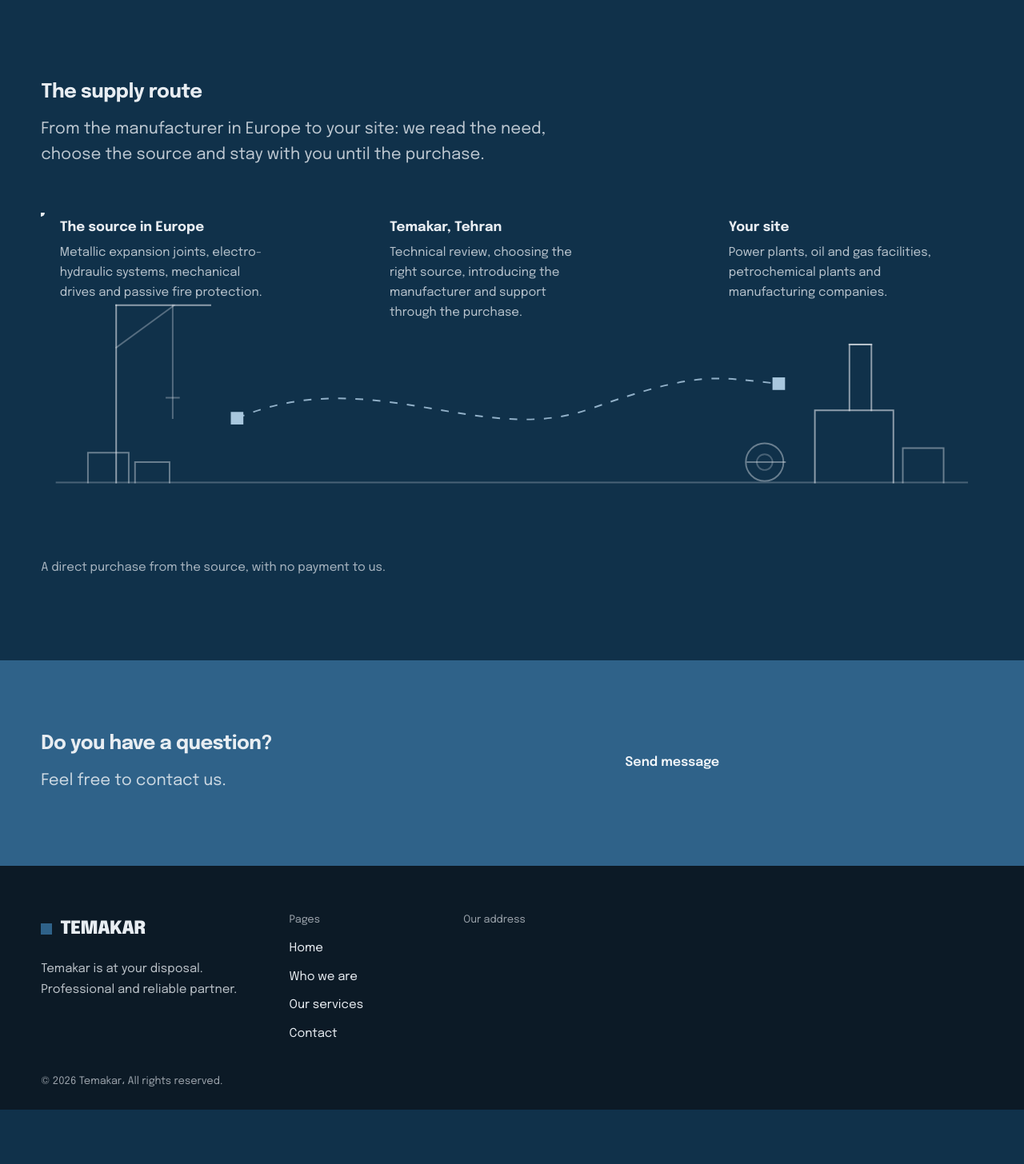
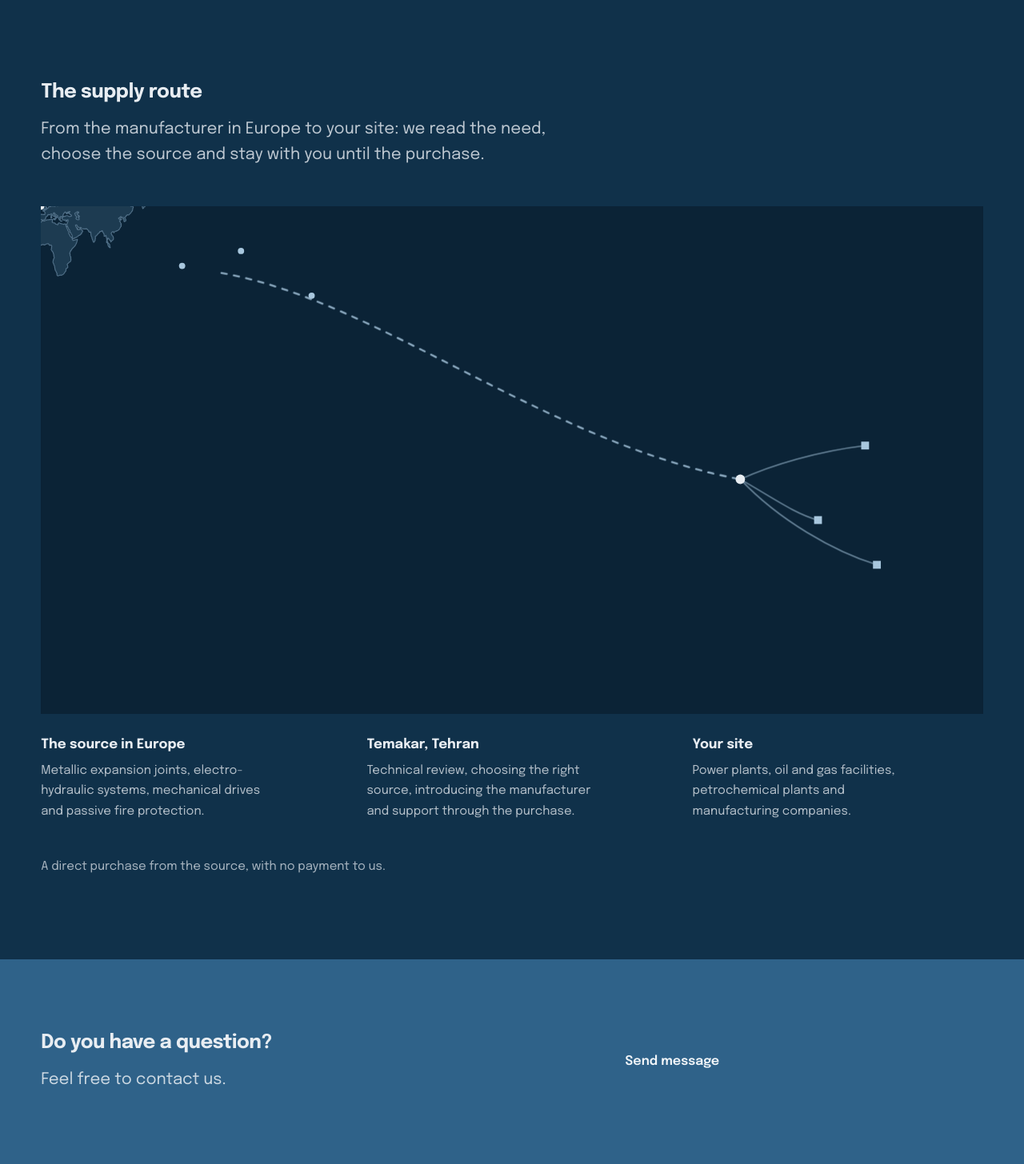
Before and after one commit to LeylaKhojasteh/temakar-site, a Django app: page / in a window 1280 px wide, after a click on "Skip to content". Shown: the part 1772-3228 px from the top of the page at 80% size. Before the commit the page ends 3160 px from the top, so only its background shows below. Run offline with Django 5.2, Linux system fonts and the light colour scheme; data comes from the database, SQL or seed files in the repository; data that the repository does not hold is empty; style sheets or scripts are compiled from the project's sources.

Commit message:
feat(home): draw the supply route on a real map
- Natural Earth land data is projected and simplified into a 14 KB SVG of
  Europe, North Africa and the Middle East, in the site palette
- the route runs from a European source cluster to Tehran and then fans
  out to the three industries, with pulses that travel and hold at each
  stop; hovering a station brightens its segment
- the legend keeps the real content, the pulses stop under reduced motion
  and the map is a static asset the browser can cache

```diff
--- a/assets/css/main.css
+++ b/assets/css/main.css
@@ -2064,85 +2064,130 @@ html[lang="fa"] .prose-temakar {
 }
 
 
-/* ---------- مسیر تأمین: صحنهٔ حمل ---------- */
+/* ---------- مسیر تأمین: نقشه ---------- */
 
 .sourcing {
   overflow: clip;
 }
 
 .route {
-  margin: 56px 0 0;
+  margin: 48px 0 0;
 }
 
 .route__frame {
   position: relative;
-}
-
-.route__scene {
+  aspect-ratio: 1200 / 647;
+  background-color: #0b2336;
+}
+
+.route__map,
+.route__overlay {
+  position: absolute;
+  inset: 0;
   display: block;
   width: 100%;
-  height: auto;
-  color: color-mix(in srgb, var(--color-paper) 58%, transparent);
-}
-
-.route__path {
+  height: 100%;
+}
+
+.route__map {
+  object-fit: cover;
+}
+
+.route__overlay {
+  pointer-events: none;
+}
+
+.route__track {
+  stroke: var(--color-sky);
+  stroke-width: 2;
   opacity: 0.85;
-}
-
-.route__note h3 {
+  transition: stroke 220ms ease, stroke-width 220ms ease, opacity 220ms ease;
+}
+
+.route__main {
+  stroke-width: 2.4;
+  stroke-dasharray: 7 9;
+}
+
+.route__branches path {
+  stroke-width: 1.6;
+  opacity: 0.75;
+}
+
+.route__dots {
+  fill: var(--color-sky);
+}
+
+.route__hub {
+  fill: var(--color-paper);
+}
+
+.route__pulse {
+  fill: var(--color-paper);
+}
+
+.route__item h3 {
   margin: 0;
   font-family: var(--font-display);
   font-size: 1.05rem;
   font-weight: 700;
-  line-height: 1.3;
+  line-height: 1.35;
   color: var(--color-paper);
-}
-
-.route__note p {
+  transition: color 200ms ease;
+}
+
+.route__item p {
   margin: 8px 0 0;
-  max-width: 30ch;
+  max-width: 34ch;
   font-size: var(--t-small);
-  line-height: 1.65;
-  color: color-mix(in srgb, var(--color-paper) 78%, transparent);
-}
-
-.route__notes {
+  line-height: 1.7;
+  color: color-mix(in srgb, var(--color-paper) 76%, transparent);
+}
+
+.route__item:hover h3,
+.route__item:focus-visible h3 {
+  color: var(--color-sky);
+}
+
+.route__legend {
   display: grid;
-  gap: 22px;
+  gap: 26px;
   margin-block-start: 28px;
 }
 
-.route__caption {
-  margin-block-start: 20px;
+.route__note {
+  margin: 0;
   font-size: var(--t-small);
   color: color-mix(in srgb, var(--color-paper) 70%, transparent);
 }
 
-@media (min-width: 1100px) {
-  .route__notes {
-    position: absolute;
-    inset: 0;
-    display: block;
-    margin: 0;
+@media (min-width: 900px) {
+  .route__legend {
+    grid-template-columns: repeat(3, minmax(0, 1fr));
+    gap: 44px;
   }
 
   .route__note {
-    position: absolute;
-    inset-block-start: 2%;
-    width: 24%;
-  }
-
-  .route__note--source {
-    left: 2%;
-  }
-
-  .route__note--middle {
-    left: 37%;
-  }
-
-  .route__note--target {
-    left: 73%;
-  }
+    grid-column: 1 / -1;
+  }
+}
+
+[data-route][data-focus="source"] .route__main {
+  stroke: var(--color-paper);
+  stroke-width: 3;
+  opacity: 1;
+}
+
+[data-route][data-focus="target"] .route__branches path {
+  stroke: var(--color-paper);
+  stroke-width: 2.4;
+  opacity: 1;
+}
+
+[data-route][data-focus="middle"] .route__hub {
+  fill: var(--color-sky);
+  stroke: var(--color-paper);
+  stroke-width: 2;
 }
 
 @media (prefers-reduced-motion: reduce) {
--- a/static/js/site.js
+++ b/static/js/site.js
@@ -210,6 +210,24 @@
     }
   }
 
+  // نقشهٔ مسیر تأمین: هاور روی هر ایستگاه، همان بخش مسیر را روشن می‌کند.
+  var routeFigure = document.querySelector("[data-route]");
+  if (routeFigure) {
+    var routeItems = routeFigure.querySelectorAll(".route__item");
+    Array.prototype.forEach.call(routeItems, function (item) {
+      var focus = function () {
+        routeFigure.setAttribute("data-focus", item.getAttribute("data-stop"));
+      };
+      var blur = function () {
+        routeFigure.removeAttribute("data-focus");
+      };
+      item.addEventListener("pointerenter", focus);
+      item.addEventListener("pointerleave", blur);
+      item.addEventListener("focusin", focus);
+      item.addEventListener("focusout", blur);
+    });
+  }
+
   if (!menu || !openButton) {
     return;
   }
--- a/templates/partials/sourcing_map.html
+++ b/templates/partials/sourcing_map.html
@@ -1,4 +1,4 @@
-{% load site_tags %}
+{% load static site_tags %}
 <section class="panel panel--navy sourcing" aria-labelledby="sourcing-title">
   <div class="shell">
     <div class="sourcing__head reveal">
@@ -12,44 +12,65 @@
       </p>
     </div>
 
-    <figure class="route reveal">
+    <figure class="route reveal" data-route>
       <div class="route__frame">
-        <svg class="route__scene" viewBox="0 0 1200 420" aria-hidden="true" focusable="false">
-          <g class="route__line" fill="none" stroke="currentColor" stroke-width="2" stroke-linecap="square">
-            <path d="M20 344 H1180" opacity="0.45" />
-            <path d="M96 344 V118" />
-            <path d="M96 118 H216" />
-            <path d="M96 172 L170 118" opacity="0.55" />
-            <path d="M168 118 V236" opacity="0.55" />
-            <path d="M160 236 H176 M168 236 V262" opacity="0.55" />
-            <path d="M60 344 V306 H112 V344" opacity="0.7" />
-            <path d="M120 344 V318 H164 V344" opacity="0.7" />
-            <path d="M986 344 V252 H1086 V344" />
-            <path d="M1098 344 V300 H1150 V344" opacity="0.7" />
-            <path d="M1030 252 V168 H1058 V252" />
-            <path d="M1030 168 H1058" />
-            <path d="M900 318 H948" opacity="0.7" />
-            <circle cx="922" cy="318" r="24" opacity="0.7" />
-            <circle cx="922" cy="318" r="10" opacity="0.45" />
+        <img class="route__map" src="{% static 'img/supply-map.svg' %}" width="1200" height="647"
+             alt="{% if is_fa %}نقشهٔ اروپا، شمال آفریقا و خاورمیانه با مسیر تأمین از اروپا به تهران{% else %}Map of Europe, North Africa and the Middle East with the supply route from Europe to Tehran{% endif %}"
+             loading="lazy" decoding="async">
+
+        <svg class="route__overlay" viewBox="0 0 1200 647" aria-hidden="true" focusable="false">
+          <g class="route__track" fill="none" stroke-linecap="round">
+            <path class="route__main" d="M230 85 C 430 120, 640 300, 891 348" />
+            <g class="route__branches">
+              <path d="M891 348 C 930 330, 990 312, 1050 305" />
+              <path d="M891 348 C 930 370, 960 392, 990 400" />
+              <path d="M891 348 C 940 400, 1010 440, 1065 457" />
+            </g>
           </g>
 
-          <path class="route__path" id="supply-route" d="M250 262 C 420 190 560 300 700 250 S 860 210 940 218"
-                fill="none" stroke="var(--color-sky)" stroke-width="2" stroke-dasharray="10 12" />
-
-          <g class="route__nodes" fill="var(--color-sky)">
-            <rect x="242" y="254" width="16" height="16" />
-            <rect x="932" y="210" width="16" height="16" />
+          <g class="route__dots">
+            <circle cx="180" cy="76" r="4" />
+            <circle cx="255" cy="57" r="4" />
+            <circle cx="345" cy="114" r="4" />
+            <circle class="route__hub" cx="891" cy="348" r="6" />
+            <rect x="1045" y="300" width="10" height="10" />
+            <rect x="985" y="395" width="10" height="10" />
+            <rect x="1060" y="452" width="10" height="10" />
           </g>
 
-          <circle class="route__pulse" r="5" fill="var(--color-paper)">
-            <animateMotion dur="6s" repeatCount="indefinite" rotate="auto">
-              <mpath href="#supply-route" />
+          <circle class="route__pulse" r="4.5">
+            <animateMotion dur="7s" repeatCount="indefinite" keyPoints="0;1;1" keyTimes="0;0.34;1" calcMode="linear">
+              <mpath href="#route-main-path" />
             </animateMotion>
           </circle>
+          <path id="route-main-path" d="M230 85 C 430 120, 640 300, 891 348" fill="none" stroke="none" />
+
+          <circle class="route__pulse route__pulse--branch" r="3.5" opacity="0">
+            <animate attributeName="opacity" from="0" to="1" begin="2.4s" dur="0.01s" fill="freeze" />
+            <animateMotion dur="7s" begin="2.4s" repeatCount="indefinite" keyPoints="0;1;1" keyTimes="0;0.22;1" calcMode="linear">
+              <mpath href="#route-branch-a" />
+            </animateMotion>
+          </circle>
+          <circle class="route__pulse route__pulse--branch" r="3.5" opacity="0">
+            <animate attributeName="opacity" from="0" to="1" begin="2.55s" dur="0.01s" fill="freeze" />
+            <animateMotion dur="7s" begin="2.55s" repeatCount="indefinite" keyPoints="0;1;1" keyTimes="0;0.22;1" calcMode="linear">
+              <mpath href="#route-branch-b" />
+            </animateMotion>
+          </circle>
+          <circle class="route__pulse route__pulse--branch" r="3.5" opacity="0">
+            <animate attributeName="opacity" from="0" to="1" begin="2.7s" dur="0.01s" fill="freeze" />
+            <animateMotion dur="7s" begin="2.7s" repeatCount="indefinite" keyPoints="0;1;1" keyTimes="0;0.22;1" calcMode="linear">
+              <mpath href="#route-branch-c" />
+            </animateMotion>
+          </circle>
+          <path id="route-branch-a" d="M891 348 C 930 330, 990 312, 1050 305" fill="none" stroke="none" />
+          <path id="route-branch-b" d="M891 348 C 930 370, 960 392, 990 400" fill="none" stroke="none" />
+          <path id="route-branch-c" d="M891 348 C 940 400, 1010 440, 1065 457" fill="none" stroke="none" />
         </svg>
+      </div>
 
-        <div class="route__notes">
-          <div class="route__note route__note--source">
+      <figcaption class="route__legend">
+        <div class="route__item" data-stop="source" tabindex="0">
           <h3>{% if is_fa %}منبع در اروپا{% else %}The source in Europe{% endif %}</h3>
           <p>
             {% if is_fa %}
@@ -60,7 +81,7 @@
           </p>
         </div>
 
-          <div class="route__note route__note--middle">
+        <div class="route__item" data-stop="middle" tabindex="0">
           <h3>{% if is_fa %}تماکار، تهران{% else %}Temakar, Tehran{% endif %}</h3>
           <p>
             {% if is_fa %}
@@ -71,7 +92,7 @@
           </p>
         </div>
 
-          <div class="route__note route__note--target">
+        <div class="route__item" data-stop="target" tabindex="0">
           <h3>{% if is_fa %}سایت شما{% else %}Your site{% endif %}</h3>
           <p>
             {% if is_fa %}
@@ -81,10 +102,10 @@
             {% endif %}
           </p>
         </div>
-        </div>
-      </div>
-      <figcaption class="route__caption">
+
+        <p class="route__note">
           {% if is_fa %}خرید مستقیم از منبع، بدون پرداخت به ما.{% else %}A direct purchase from the source, with no payment to us.{% endif %}
+        </p>
       </figcaption>
     </figure>
   </div>
```
Also changed, not shown: scripts/generate_supply_map.py (added, +119 -0 lines), static/img/supply-map.svg (added). Lines whose indentation alone changed are shown as unchanged.
